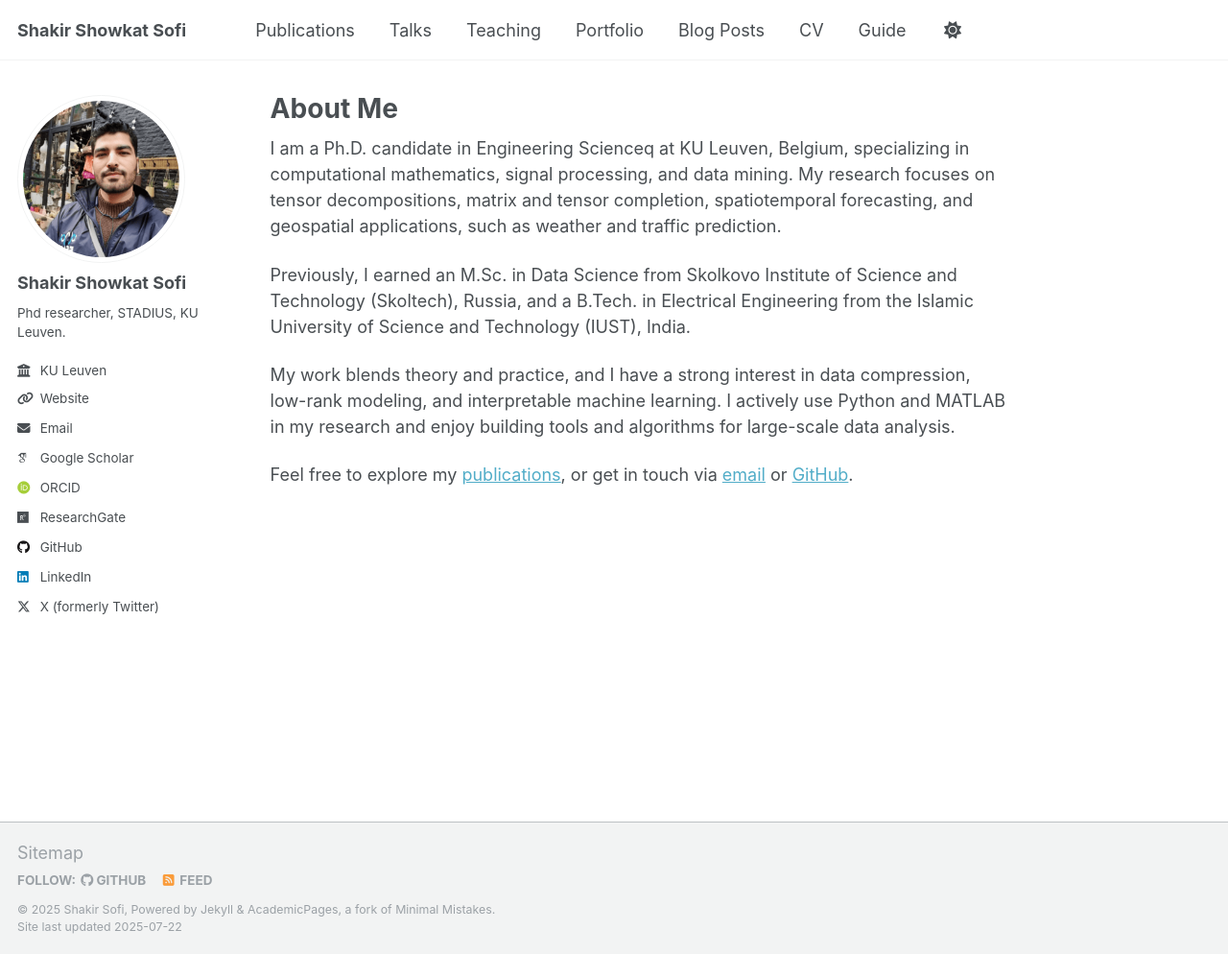
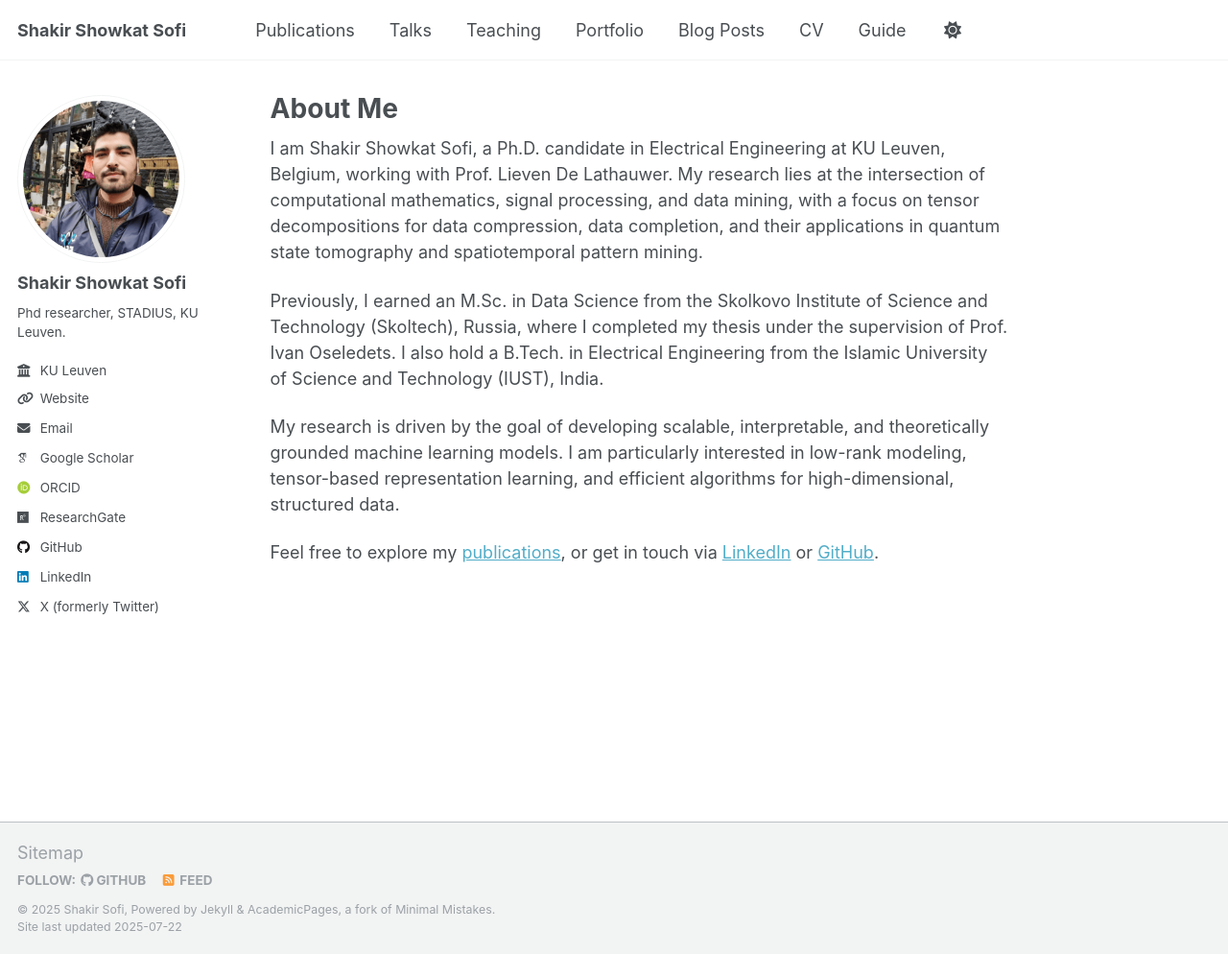
Before and after one commit to ShakirSofi/shakirsofi.github.io, a Jekyll site: the page built from _pages/about.md, in a window 1280 px wide and 994 px high. Shown: the whole window at 96% size. Built offline with Jekyll 4.4.1, drawn with Linux system fonts in a browser that asks for light colours; some web fonts are replaced; a script that is not in the unit is left out.

Commit message:
Update about.md

```diff
--- a/_pages/about.md
+++ b/_pages/about.md
@@ -7,10 +7,10 @@ redirect_from:
   - /about.html
 ---
 
-I am a Ph.D. candidate in Engineering Scienceq at KU Leuven, Belgium, specializing in computational mathematics, signal processing, and data mining. My research focuses on tensor decompositions, matrix and tensor completion, spatiotemporal forecasting, and geospatial applications, such as weather and traffic prediction.
+I am Shakir Showkat Sofi, a Ph.D. candidate in Electrical Engineering at KU Leuven, Belgium, working with Prof. Lieven De Lathauwer. My research lies at the intersection of computational mathematics, signal processing, and data mining, with a focus on tensor decompositions for data compression, data completion, and their applications in quantum state tomography and spatiotemporal pattern mining.
 
-Previously, I earned an M.Sc. in Data Science from Skolkovo Institute of Science and Technology (Skoltech), Russia, and a B.Tech. in Electrical Engineering from the Islamic University of Science and Technology (IUST), India.
+Previously, I earned an M.Sc. in Data Science from the Skolkovo Institute of Science and Technology (Skoltech), Russia, where I completed my thesis under the supervision of Prof. Ivan Oseledets. I also hold a B.Tech. in Electrical Engineering from the Islamic University of Science and Technology (IUST), India.
 
-My work blends theory and practice, and I have a strong interest in data compression, low-rank modeling, and interpretable machine learning. I actively use Python and MATLAB in my research and enjoy building tools and algorithms for large-scale data analysis.
+My research is driven by the goal of developing scalable, interpretable, and theoretically grounded machine learning models. I am particularly interested in low-rank modeling, tensor-based representation learning, and efficient algorithms for high-dimensional, structured data.
 
-Feel free to explore my [publications](https://shakirsofi.github.io/publications), or get in touch via [email](shakirshowkat.sofi@kuleuven.be) or [GitHub](https://github.com/ShakirSofi).
+Feel free to explore my [publications](https://shakirsofi.github.io/publications), or get in touch via [LinkedIn](https://www.linkedin.com/in/shakir-sofi-203945110) or [GitHub](https://github.com/ShakirSofi).
```
